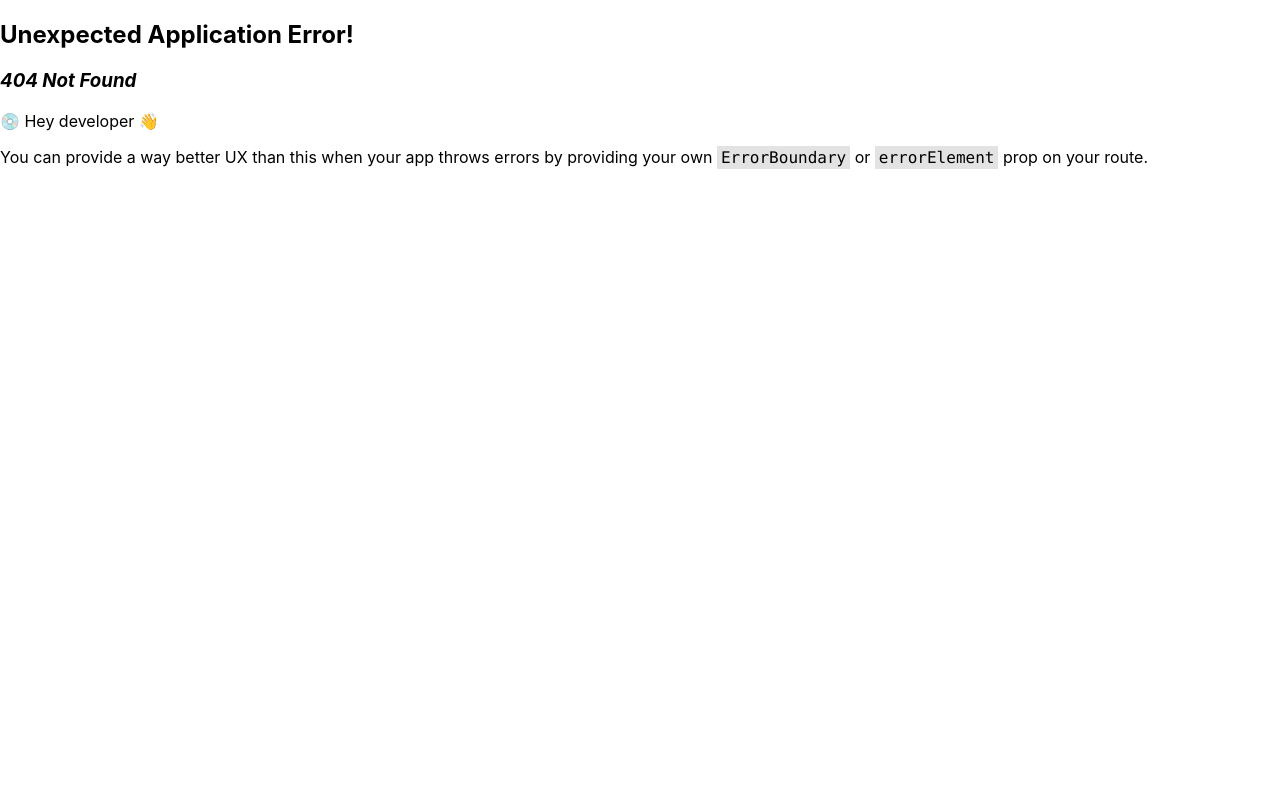
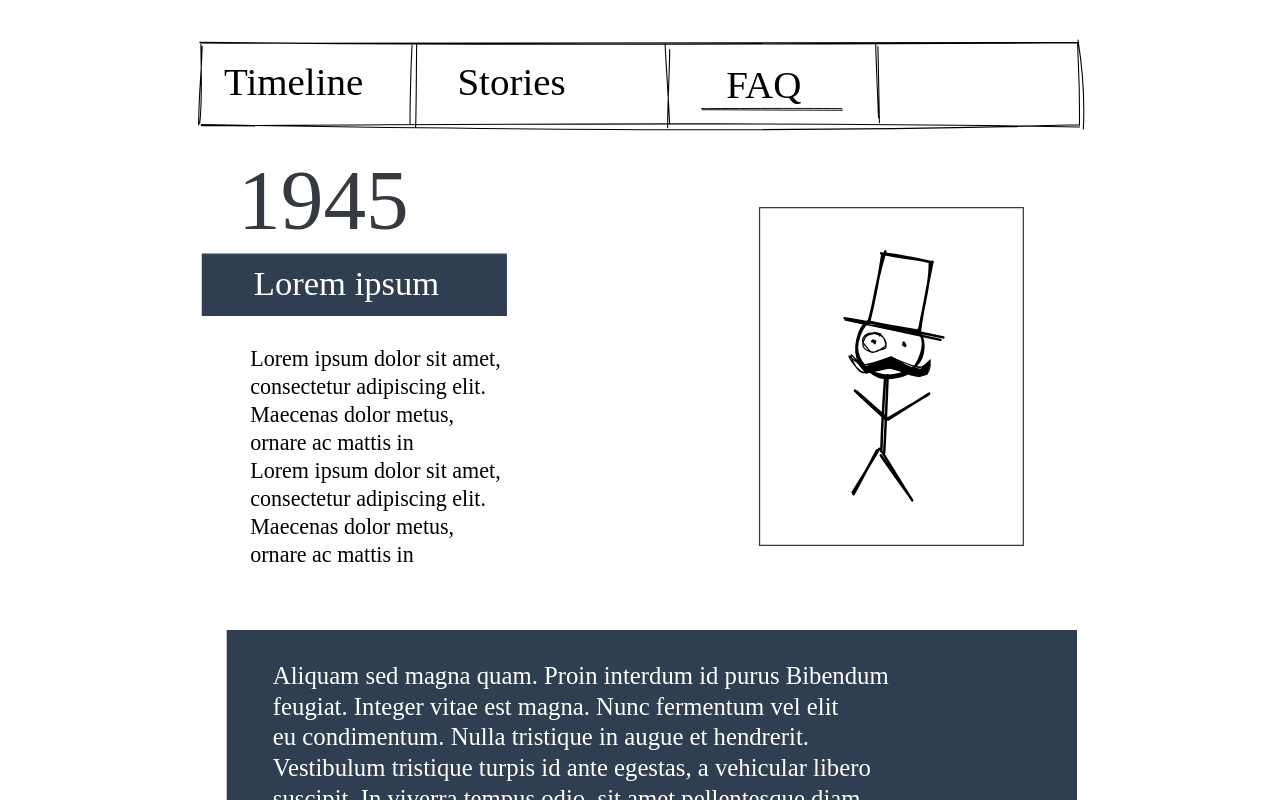
Before and after one commit to mcapkovic/hacknime, a React (Create React App) app: page /tags in a window 1280 px wide. Before the commit this address had no page. Shown: the top 800 px of the page. Built offline with nearby package versions, Linux system fonts and the light colour scheme; a web font is replaced by a local one.

Commit message:
add tags path

```diff
--- a/src/App.css
+++ b/src/App.css
@@ -41,8 +41,7 @@ a.navigation__tabs__tab{
 }
 
 .navigation__tabs__tab svg{
-  margin: -15px;
-
+  margin-top: -15px;
 }
 
 .navigation__tabs__tab1{
@@ -56,7 +55,7 @@ a.navigation__tabs__tab{
 }
 
 .navigation__tabs__tab3{
-  width: 250px;
+  width: 160px;
   margin-left: 59px;
 }
 
--- a/src/components/navigation/Navigation.jsx
+++ b/src/components/navigation/Navigation.jsx
@@ -33,12 +33,12 @@ function Navigation() {
           )}
         </NavLink>
         <NavLink
-          to="/faq"
+          to="/tags"
           className="navigation__tabs__tab navigation__tabs__tab3"
         >
           {({ isActive }) => (
             <>
-              <div>Faq</div>
+              <div>Tags</div>
               {isActive ? <UnderlineSvg /> : null}
             </>
           )}
```
Also changed, not shown: src/App.js (+11 -12 lines).
